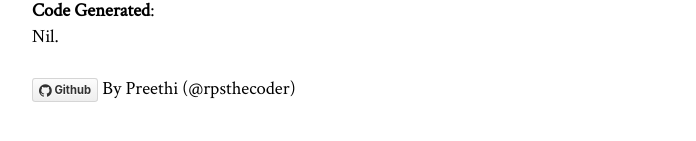
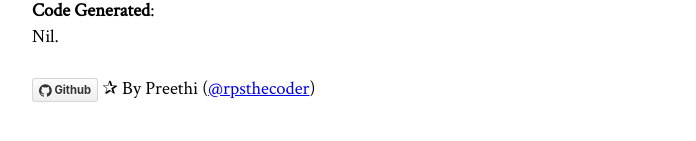
Before and after one commit to rpsthecoder/youtube-embedder-code-generator, a plain HTML site: page index.html in a window 1280 px wide. Shown: the part 397-538 px from the top of the page, without its empty margins (268-964 px from the left). Drawn offline with Linux system fonts and the light colour scheme.

Commit message:
Update index.html

```diff
--- a/index.html
+++ b/index.html
@@ -47,7 +47,7 @@
         </form>
         <div>
         	<label><b>Code Generated</b>:</label><br><output>Nil.</output><br><br>
-		<a class=btn href="https://github.com/rpsthecoder/youtube-embedder-code-generator/" target=_blank><i class="fa fa-github fa-lg" aria-hidden="true"></i> Github</a> By Preethi (@rpsthecoder)
+		<a class=btn href="https://github.com/rpsthecoder/youtube-embedder-code-generator/" target=_blank><i class="fa fa-github fa-lg" aria-hidden="true"></i> Github</a> ✰ By Preethi (<a href=https://twitter.com/rpsthecoder target=_blank>@rpsthecoder</a>)
         </div>
     </body>
 
```
